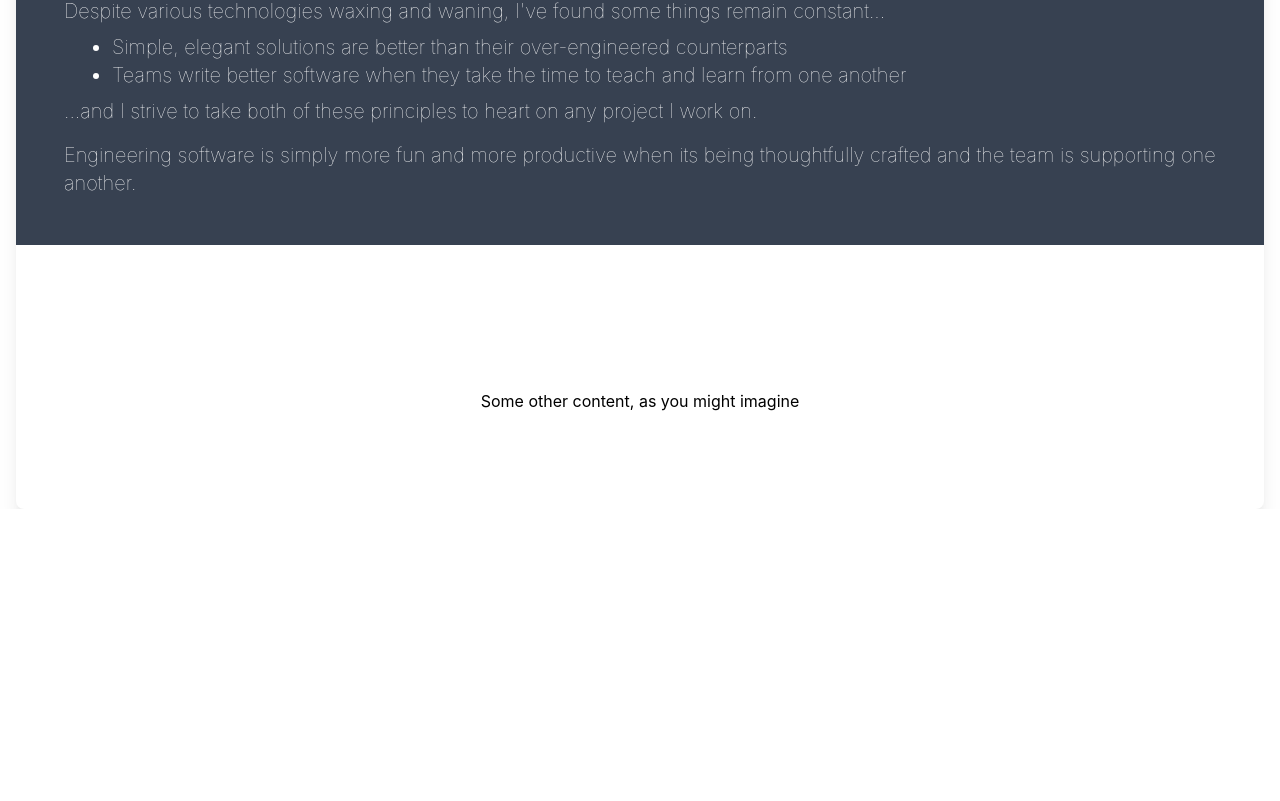
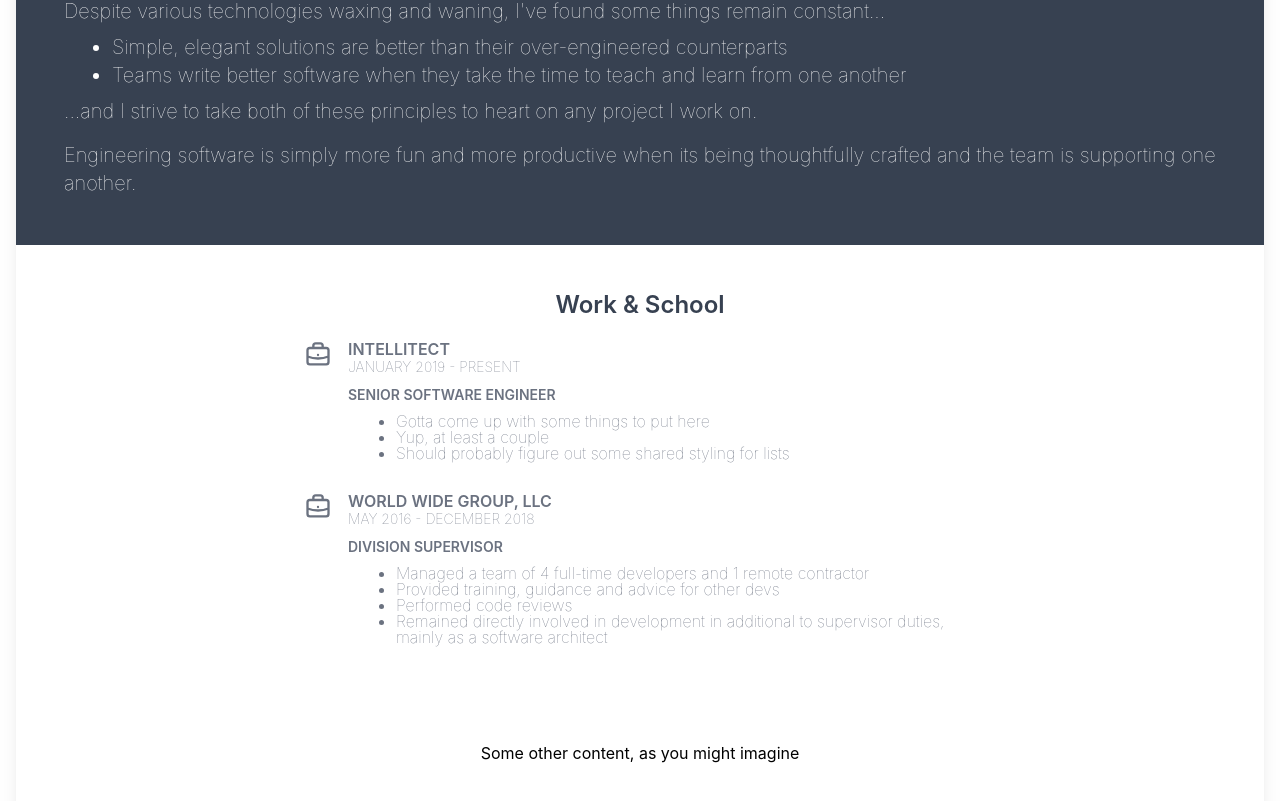
Before and after one commit to upta/portfolio, a Next.js app in the folder site/: page / in a window 1280 px wide. Shown: the part 779-1580 px from the top of the page. Before the commit the page ends 1288 px from the top, so only its background shows below. Built offline with nearby package versions, Linux system fonts and the light colour scheme.

Commit message:
Started work on UI for Work/School experience

```diff
--- a/site/pages/index.tsx
+++ b/site/pages/index.tsx
@@ -1,5 +1,5 @@
 import type { NextPage } from "next";
-import { LocationMarkerIcon } from "@heroicons/react/outline";
+import { BriefcaseIcon, LocationMarkerIcon } from "@heroicons/react/outline";
 import Image from "next/image";
 
 const Home: NextPage = () => {
@@ -33,7 +33,7 @@ const Home: NextPage = () => {
                 Crafting elegant software solutions to delight customers and
                 team members
               </h3>
-              <div className="my-12 -mx-6 bg-gray-700 py-12 px-4 text-left text-xl font-thin text-white md:px-12">
+              <div className="-mx-6 mt-12 bg-gray-700 py-12 px-4 text-left text-xl font-thin text-white md:px-12">
                 <p className="text-center text-3xl font-semibold">
                   Hi, I&apos;m Brian.
                 </p>
@@ -67,6 +67,64 @@ const Home: NextPage = () => {
                   one another.
                 </p>
               </div>
+              <div className="mt-12">
+                <h2 className="text-2xl font-semibold leading-none text-gray-700">
+                  Work & School
+                </h2>
+                <div className="container mx-auto mt-6 grid max-w-2xl items-center gap-8">
+                  <div className="text-normal flex items-start font-semibold uppercase leading-none text-gray-500">
+                    <div>
+                      <BriefcaseIcon width={28} className="mr-4" />{" "}
+                    </div>
+                    <div className="text-left">
+                      <div>IntelliTect</div>
+                      <div className="text-sm font-thin">
+                        January 2019 - Present
+                      </div>
+
+                      <div className="mt-2 text-sm">
+                        Senior Software Engineer
+                      </div>
+                      <ul className="mt-2 list-disc pl-12 font-thin normal-case">
+                        <li>Gotta come up with some things to put here</li>
+                        <li>Yup, at least a couple</li>
+                        <li>
+                          Should probably figure out some shared styling for
+                          lists
+                        </li>
+                      </ul>
+                    </div>
+                  </div>
+                  <div className="text-normal flex items-start font-semibold uppercase leading-none text-gray-500">
+                    <div>
+                      <BriefcaseIcon width={28} className="mr-4" />{" "}
+                    </div>
+                    <div className="text-left">
+                      <div>World Wide Group, LLC</div>
+                      <div className="text-sm font-thin">
+                        May 2016 - December 2018
+                      </div>
+
+                      <div className="mt-2 text-sm">Division Supervisor</div>
+                      <ul className="mt-2 list-disc pl-12 font-thin normal-case">
+                        <li>
+                          Managed a team of 4 full-time developers and 1 remote
+                          contractor
+                        </li>
+                        <li>
+                          Provided training, guidance and advice for other devs
+                        </li>
+                        <li>Performed code reviews</li>
+                        <li>
+                          Remained directly involved in development in
+                          additional to supervisor duties, mainly as a software
+                          architect
+                        </li>
+                      </ul>
+                    </div>
+                  </div>
+                </div>
+              </div>
               <div className="py-24">
                 Some other content, as you might imagine
               </div>
```
